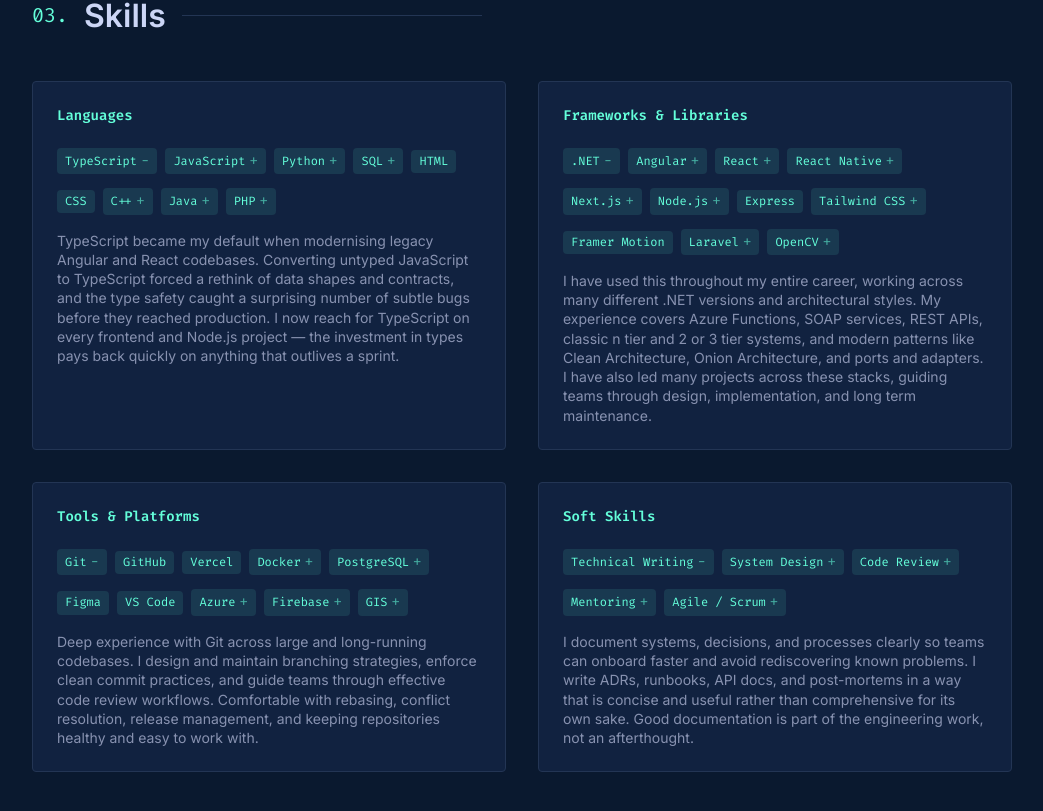
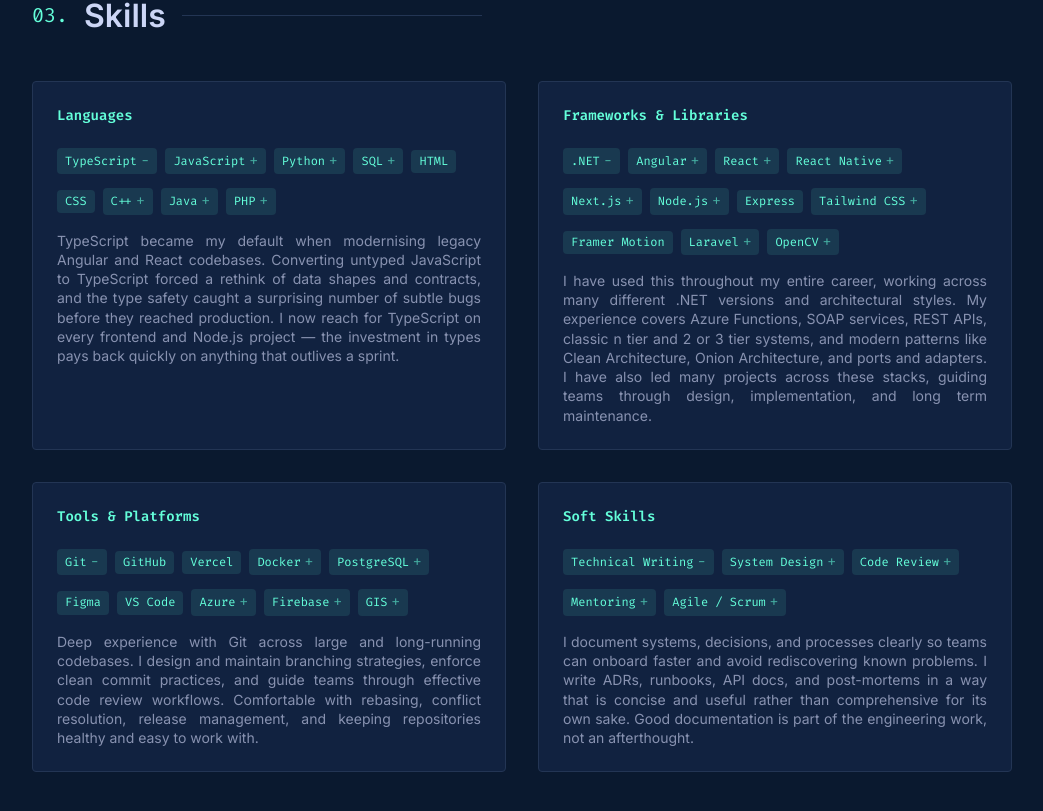
Before and after one commit to EdenGoforIt/who-am-i, a Next.js app: page / in a window 1280 px wide. Shown: the part 4729-5540 px from the top of the page, without its empty margins (118-1161 px from the left). Built offline with nearby package versions, Linux system fonts and the light colour scheme.

Commit message:
feat: update description text alignment in Skills component

```diff
--- a/components/skills.tsx
+++ b/components/skills.tsx
@@ -90,7 +90,7 @@
                       animate={{ opacity: 1, height: "auto", marginTop: 16 }}
                       exit={{ opacity: 0, height: 0, marginTop: 0 }}
                       transition={{ duration: 0.25, ease: "easeInOut" }}
-                      className="text-sm text-slate font-sans leading-snug overflow-hidden"
+                      className="text-sm text-slate font-sans leading-snug overflow-hidden text-justify"
                     >
                       {selectedInGroup.desc}
                     </motion.p>
```
